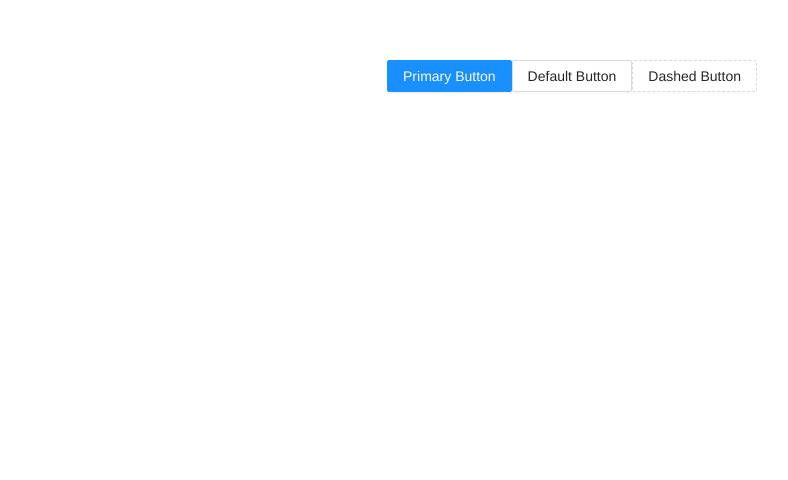
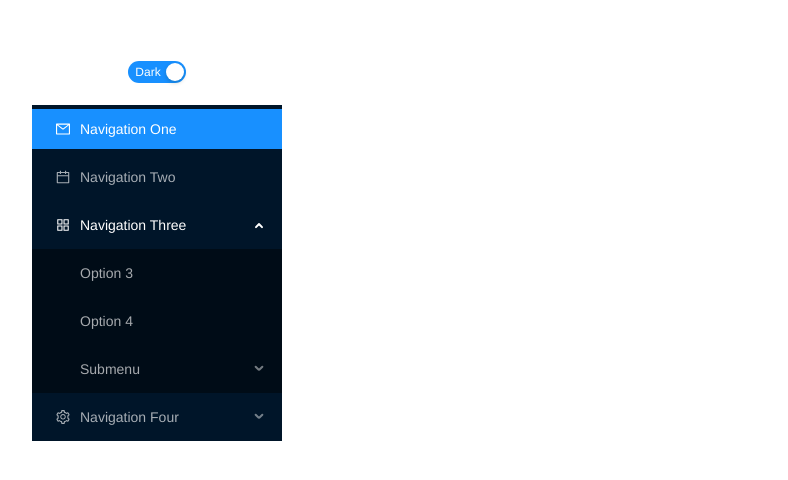
Before and after one commit to Vietvo0210/FRUIT, a Vue app: page / in a window 1280 px wide. Shown: the top 480 px of the page, without its empty margins (68-856 px from the left). Built offline with nearby package versions, Linux system fonts and the light colour scheme.

Commit message:
update menu

```diff
--- a/src/components/HelloWorld.vue
+++ b/src/components/HelloWorld.vue
@@ -1,34 +1,88 @@
 <template>
-  <div>
-    <a-button type="primary">Primary Button</a-button>
-    <a-button>Default Button</a-button>
-    <a-button type="dashed">Dashed Button</a-button>
+
+  <div class="thisIsMenu">
+    <a-switch
+      :checked="theme === 'dark'"
+      checked-children="Dark"
+      un-checked-children="Light"
+      @change="changeTheme"
+    />
+    <br />
+    <br />
+    <a-menu
+      v-model:openKeys="openKeys"
+      v-model:selectedKeys="selectedKeys"
+      mode="inline"
+      :theme="theme"
+    >
+      <a-menu-item key="1">
+        <template #icon>
+          <MailOutlined />
+        </template>
+        Navigation One
+      </a-menu-item>
+      <a-menu-item key="2">
+        <template #icon>
+          <CalendarOutlined />
+        </template>
+        Navigation Two
+      </a-menu-item>
+      <a-sub-menu key="sub1">
+        <template #icon>
+          <AppstoreOutlined />
+        </template>
+        <template #title>Navigation Three</template>
+        <a-menu-item key="3">Option 3</a-menu-item>
+        <a-menu-item key="4">Option 4</a-menu-item>
+        <a-sub-menu key="sub1-2" title="Submenu">
+          <a-menu-item key="5">Option 5</a-menu-item>
+          <a-menu-item key="6">Option 6</a-menu-item>
+        </a-sub-menu>
+      </a-sub-menu>
+      <a-sub-menu key="sub2">
+        <template #icon>
+          <SettingOutlined />
+        </template>
+        <template #title>Navigation Four</template>
+        <a-menu-item key="7">Option 7</a-menu-item>
+        <a-menu-item key="8">Option 8</a-menu-item>
+        <a-menu-item key="9">Option 9</a-menu-item>
+        <a-menu-item key="10">Option 10</a-menu-item>
+      </a-sub-menu>
+    </a-menu>
   </div>
 </template>
-
 <script>
-export default {
-  name: 'HelloWorld',
-  props: {
-    msg: String
-  }
-}
+import { defineComponent, reactive, toRefs } from 'vue';
+import { MailOutlined, CalendarOutlined, AppstoreOutlined, SettingOutlined } from '@ant-design/icons-vue';
+export default defineComponent({
+  components: {
+    MailOutlined,
+    CalendarOutlined,
+    AppstoreOutlined,
+    SettingOutlined,
+  },
+  setup() {
+    const state = reactive({
+      theme: 'dark',
+      selectedKeys: ['1'],
+      openKeys: ['sub1'],
+    });
+    const changeTheme = checked => {
+      state.theme = checked ? 'dark' : 'light';
+    };
+    return {
+      ...toRefs(state),
+      changeTheme,
+    };
+  },
+});
 </script>
 
-<!-- Add "scoped" attribute to limit CSS to this component only -->
-<style scoped>
-h3 {
-  margin: 40px 0 0;
-}
-ul {
-  list-style-type: none;
-  padding: 0;
-}
-li {
-  display: inline-block;
-  margin: 0 10px;
-}
-a {
-  color: #42b983;
+<style>
+.thisIsMenu{
+  position: relative;
+  left: 100px;
+  width: 250px;
 }
 </style>
```
